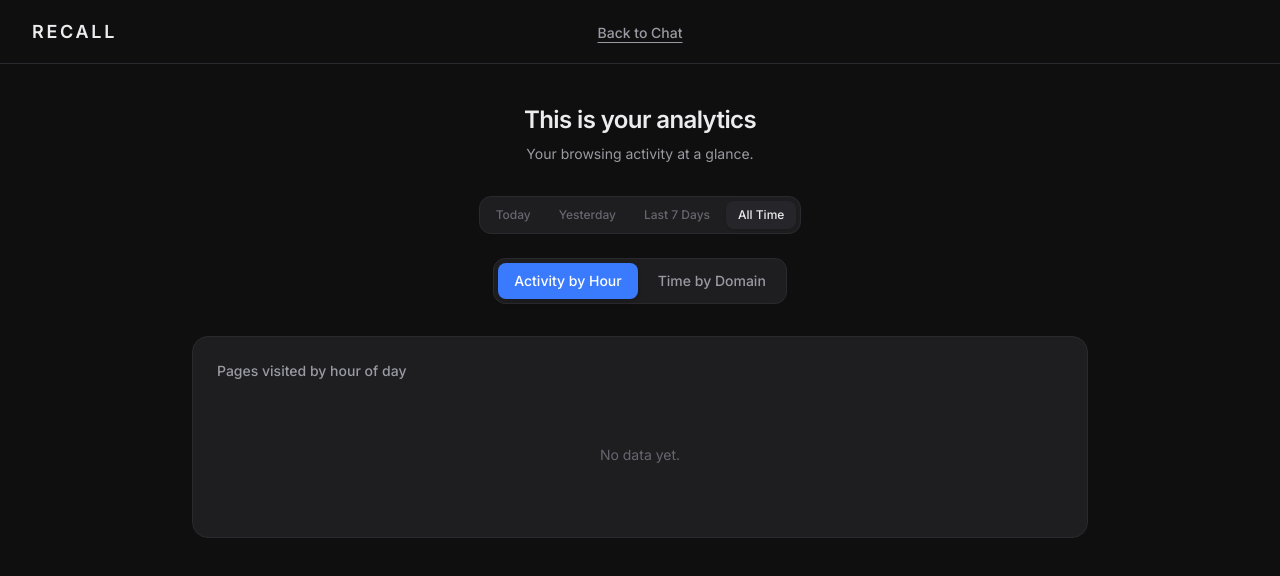
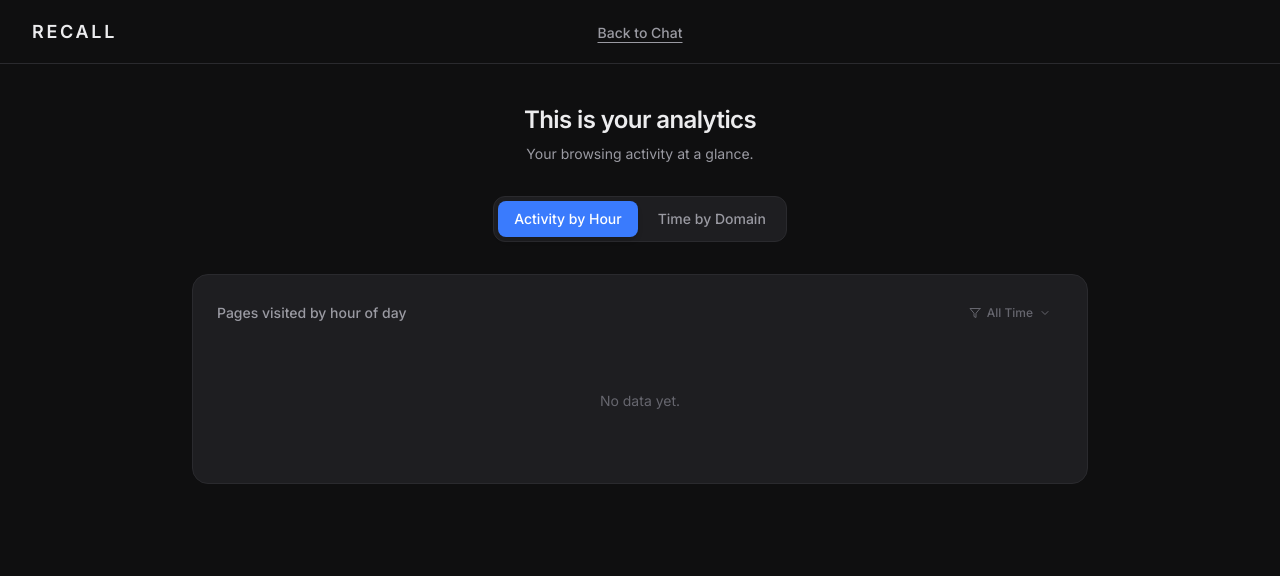
Before and after one commit to darry-Jnr/Recall, a Next.js app in the folder web/: page /search in a window 1280 px wide. Both pictures are taken after a click on the button "Analytics". Shown: the top 576 px of the page. Built offline with nearby package versions, Linux system fonts and the light colour scheme.

Commit message:
fix: move date filter into chart header as dropdown, minimal design

```diff
--- a/web/src/components/search/AnalyticsModal.tsx
+++ b/web/src/components/search/AnalyticsModal.tsx
@@ -1,6 +1,6 @@
 "use client";
 
-import { useState, useMemo } from "react";
+import { useState, useMemo, useRef, useEffect } from "react";
 import {
   BarChart,
   Bar,
@@ -128,6 +128,55 @@ function formatMinutes(m: number): string {
   return rem > 0 ? `${h}h ${rem}m` : `${h}h`;
 }
 
+function FilterDropdown({ value, onChange }: { value: DateFilter; onChange: (f: DateFilter) => void }) {
+  const [open, setOpen] = useState(false);
+  const ref = useRef<HTMLDivElement>(null);
+
+  useEffect(() => {
+    const handler = (e: MouseEvent) => {
+      if (ref.current && !ref.current.contains(e.target as Node)) setOpen(false);
+    };
+    document.addEventListener("mousedown", handler);
+    return () => document.removeEventListener("mousedown", handler);
+  }, []);
+
+  const current = DATE_FILTERS.find((f) => f.key === value);
+
+  return (
+    <div ref={ref} className="relative">
+      <button
+        onClick={() => setOpen(!open)}
+        className="flex items-center gap-1.5 px-3 py-1.5 rounded-lg text-xs font-medium text-text-muted hover:text-text-secondary hover:bg-surface-3 transition-all duration-200"
+      >
+        <svg className="w-3 h-3" viewBox="0 0 24 24" fill="none" stroke="currentColor" strokeWidth="2" strokeLinecap="round" strokeLinejoin="round">
+          <polygon points="22 3 2 3 10 12.46 10 19 14 21 14 12.46 22 3" />
+        </svg>
+        {current?.label}
+        <svg className={`w-3 h-3 transition-transform duration-200 ${open ? "rotate-180" : ""}`} viewBox="0 0 24 24" fill="none" stroke="currentColor" strokeWidth="2" strokeLinecap="round" strokeLinejoin="round">
+          <polyline points="6 9 12 15 18 9" />
+        </svg>
+      </button>
+      {open && (
+        <div className="absolute right-0 top-full mt-1 z-10 w-36 py-1 rounded-xl bg-surface-3 border border-divider shadow-xl">
+          {DATE_FILTERS.map((f) => (
+            <button
+              key={f.key}
+              onClick={() => { onChange(f.key); setOpen(false); }}
+              className={`w-full text-left px-3 py-2 text-xs transition-colors duration-150 ${
+                value === f.key
+                  ? "text-accent font-medium"
+                  : "text-text-secondary hover:text-text-primary hover:bg-surface-2"
+              }`}
+            >
+              {f.label}
+            </button>
+          ))}
+        </div>
+      )}
+    </div>
+  );
+}
+
 const BarTooltip = ({ active, payload, label }: { active?: boolean; payload?: Array<{ value: number }>; label?: string }) => {
   if (!active || !payload?.length) return null;
   return (
@@ -177,25 +226,6 @@ export function AnalyticsModal({ pages, onClose }: AnalyticsModalProps) {
             </p>
           </div>
 
-          {/* Date filter */}
-          <div className="flex justify-center mb-6">
-            <div className="flex gap-1 p-1 rounded-xl bg-surface-2 border border-divider">
-              {DATE_FILTERS.map((f) => (
-                <button
-                  key={f.key}
-                  onClick={() => setDateFilter(f.key)}
-                  className={`px-3 py-1.5 rounded-lg text-xs font-medium transition-all duration-200 ${
-                    dateFilter === f.key
-                      ? "bg-surface-3 text-text-primary shadow-sm"
-                      : "text-text-muted hover:text-text-secondary"
-                  }`}
-                >
-                  {f.label}
-                </button>
-              ))}
-            </div>
-          </div>
-
           {/* Chart toggle */}
           <div className="flex justify-center mb-8">
             <div className="flex gap-1 p-1 rounded-xl bg-surface-2 border border-divider">
@@ -226,9 +256,12 @@ export function AnalyticsModal({ pages, onClose }: AnalyticsModalProps) {
           <div className="rounded-2xl bg-surface-2 border border-divider p-6">
             {view === "activity" ? (
               <>
-                <h2 className="text-sm font-medium text-text-secondary mb-4">
-                  Pages visited by hour of day
-                </h2>
+                <div className="flex items-center justify-between mb-4">
+                  <h2 className="text-sm font-medium text-text-secondary">
+                    Pages visited by hour of day
+                  </h2>
+                  <FilterDropdown value={dateFilter} onChange={setDateFilter} />
+                </div>
                 {filteredPages.length === 0 ? (
                   <p className="text-text-muted text-sm text-center py-12">No data yet.</p>
                 ) : (
@@ -260,9 +293,12 @@ export function AnalyticsModal({ pages, onClose }: AnalyticsModalProps) {
               </>
             ) : (
               <>
-                <h2 className="text-sm font-medium text-text-secondary mb-4">
-                  Estimated time spent by domain
-                </h2>
+                <div className="flex items-center justify-between mb-4">
+                  <h2 className="text-sm font-medium text-text-secondary">
+                    Estimated time spent by domain
+                  </h2>
+                  <FilterDropdown value={dateFilter} onChange={setDateFilter} />
+                </div>
                 {domainData.length === 0 ? (
                   <p className="text-text-muted text-sm text-center py-12">No data yet.</p>
                 ) : (
```
